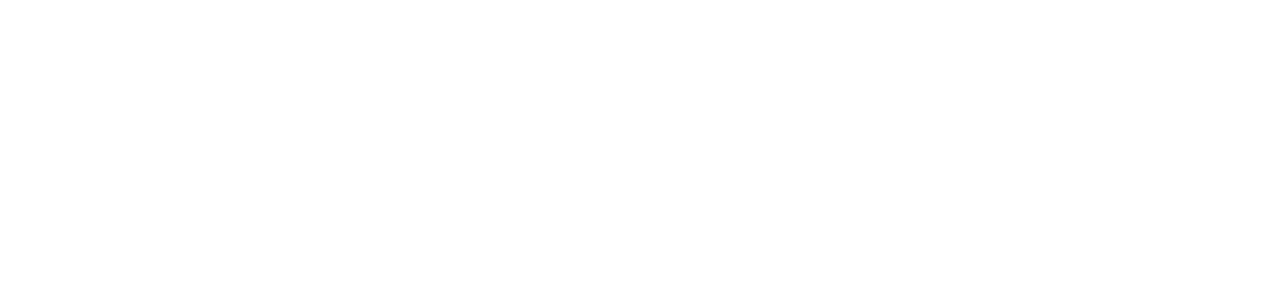
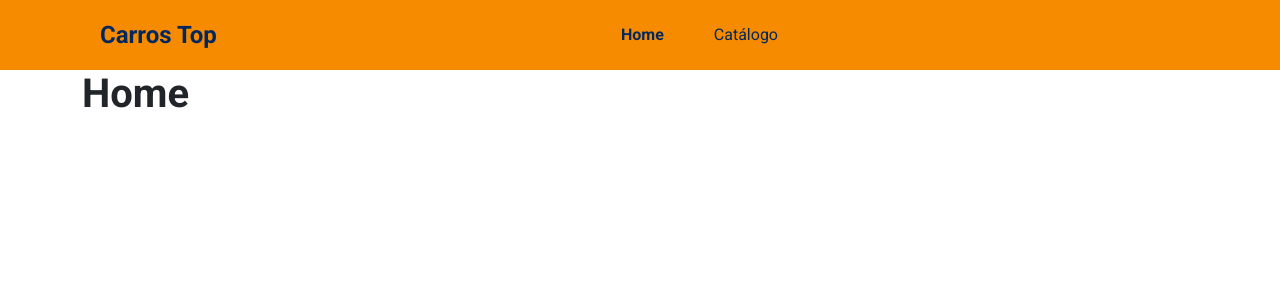
Before and after one commit to Henrique-Bunker/ds-cap07-henrique, a React (Create React App) app: page / in a window 1280 px wide. Shown: the top 300 px of the page. Built offline with nearby package versions, Linux system fonts and the light colour scheme.

Commit message:
chore: navbar component

```diff
--- a/src/App.css
+++ b/src/App.css
@@ -3,3 +3,19 @@
 * {
   font-family: 'Roboto', sans-serif;
 }
+
+h1,
+h2,
+h3,
+h4,
+h5,
+h6 {
+  font-weight: 700;
+  margin-bottom: 0;
+}
+
+a,
+a:hover {
+  text-decoration: none;
+  color: unset;
+}
--- a/src/App.tsx
+++ b/src/App.tsx
@@ -1,8 +1,9 @@
-import React from 'react'
+import './assets/styles/custom.scss'
+import Home from 'pages/Home'
 import './App.css'
 
 function App() {
-  return <></>
+  return <Home />
 }
 
 export default App
--- /dev/null
+++ b/src/assets/styles/custom.scss
@@ -0,0 +1,9 @@
+$theme-colors: (
+  'warning': #f78b00,
+  'primary': #00285f,
+);
+
+//$body-bg: #e5e5e5;
+//$body-color: #263238;
+
+@import '~bootstrap/scss/bootstrap.scss';
--- /dev/null
+++ b/src/components/Navbar/index.tsx
@@ -0,0 +1,44 @@
+import 'bootstrap/js/src/collapse.js'
+import './styles.css'
+import { ReactComponent as MenuHamburgerIcon } from 'assets/images/menu-hamburguer.svg'
+
+const Navbar = () => {
+  return (
+    <nav className="navbar navbar-expand-md navbar-dark bg-warning main-nav">
+      <div className="container-fluid">
+        <a href="link">
+          <h4>Carros Top</h4>
+        </a>
+        <button
+          className="navbar-toggler"
+          type="button"
+          data-bs-toggle="collapse"
+          data-bs-target="#dscatalog-navbar"
+          aria-controls="dscatalog-navbar"
+          aria-expanded="false"
+          aria-label="Toggle navigation"
+        >
+          <MenuHamburgerIcon />
+        </button>
+
+        <div
+          className="collapse navbar-collapse menu-itens-container"
+          id="dscatalog-navbar"
+        >
+          <ul className="navbar-nav offset-md-2 main-menu">
+            <li>
+              <a href="link" className="active">
+                Home
+              </a>
+            </li>
+            <li>
+              <a href="link">Catálogo</a>
+            </li>
+          </ul>
+        </div>
+      </div>
+    </nav>
+  )
+}
+
+export default Navbar
--- /dev/null
+++ b/src/components/Navbar/styles.css
@@ -0,0 +1,50 @@
+.main-nav {
+  min-height: 70px;
+}
+
+.main-nav button {
+  color: #00285f;
+}
+
+.main-nav h4 {
+  color: #00285f;
+  font-size: 24px;
+}
+
+.main-menu a {
+  color: #00285f;
+}
+
+.main-menu a.active {
+  font-weight: 700;
+}
+
+.menu-itens-container {
+  justify-content: flex-end;
+}
+
+.menu-itens-container ul {
+  justify-content: flex-start;
+}
+
+.menu-itens-container li {
+  padding-right: 50px;
+}
+
+@media (min-width: 576px) {
+  .main-nav {
+    padding-left: 88px;
+  }
+}
+
+@media (min-width: 992px) {
+  .main-nav {
+    padding-right: 120px;
+  }
+}
+
+@media (min-width: 1200px) {
+  .main-nav {
+    padding-right: 440px;
+  }
+}
--- /dev/null
+++ b/src/pages/Home/index.tsx
@@ -0,0 +1,13 @@
+import Navbar from 'components/Navbar'
+const Home = () => {
+  return (
+    <>
+      <Navbar />
+      <div className="container">
+        <h1>Home</h1>
+      </div>
+    </>
+  )
+}
+
+export default Home
```
Also changed, not shown: src/assets/images/menu-hamburguer.svg (added).
